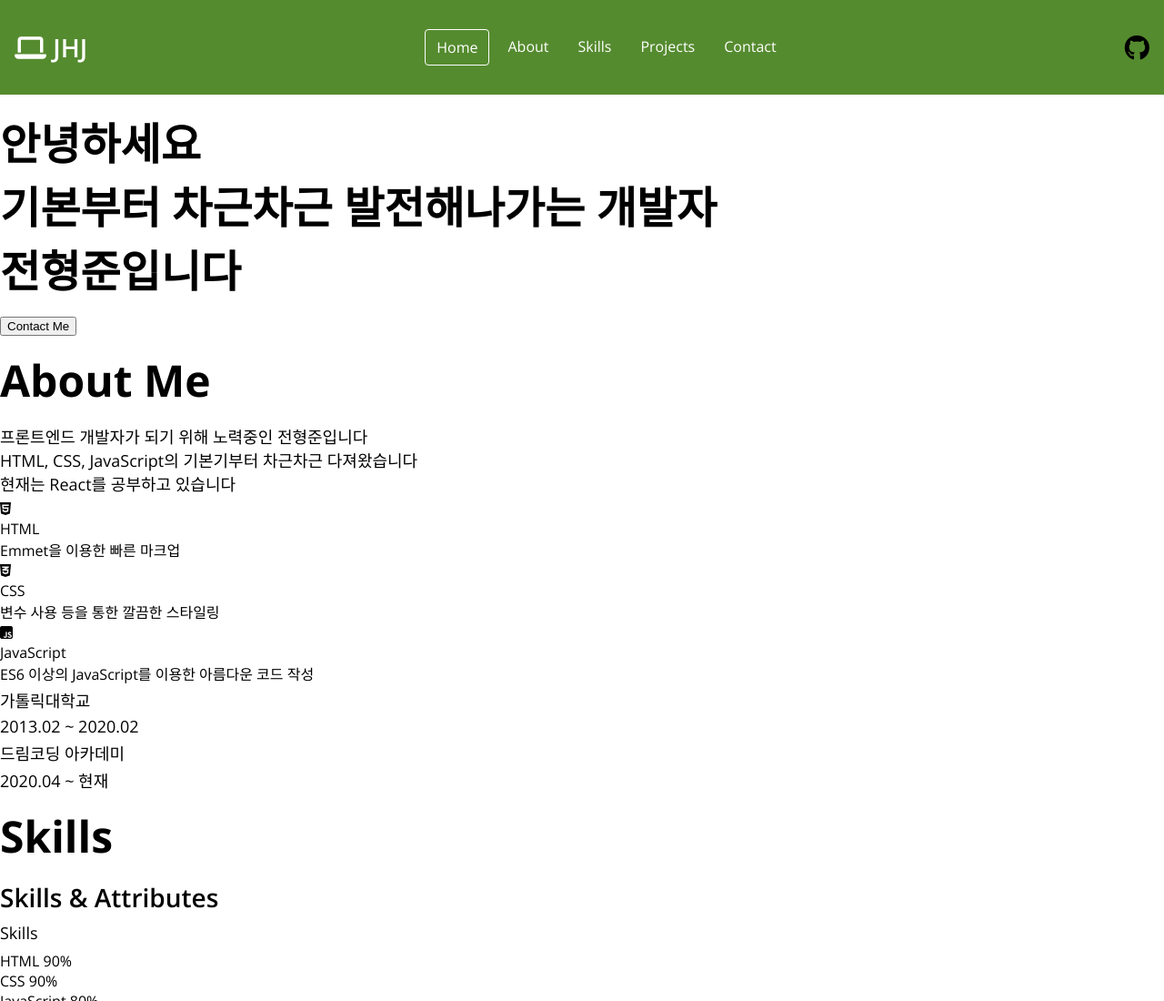
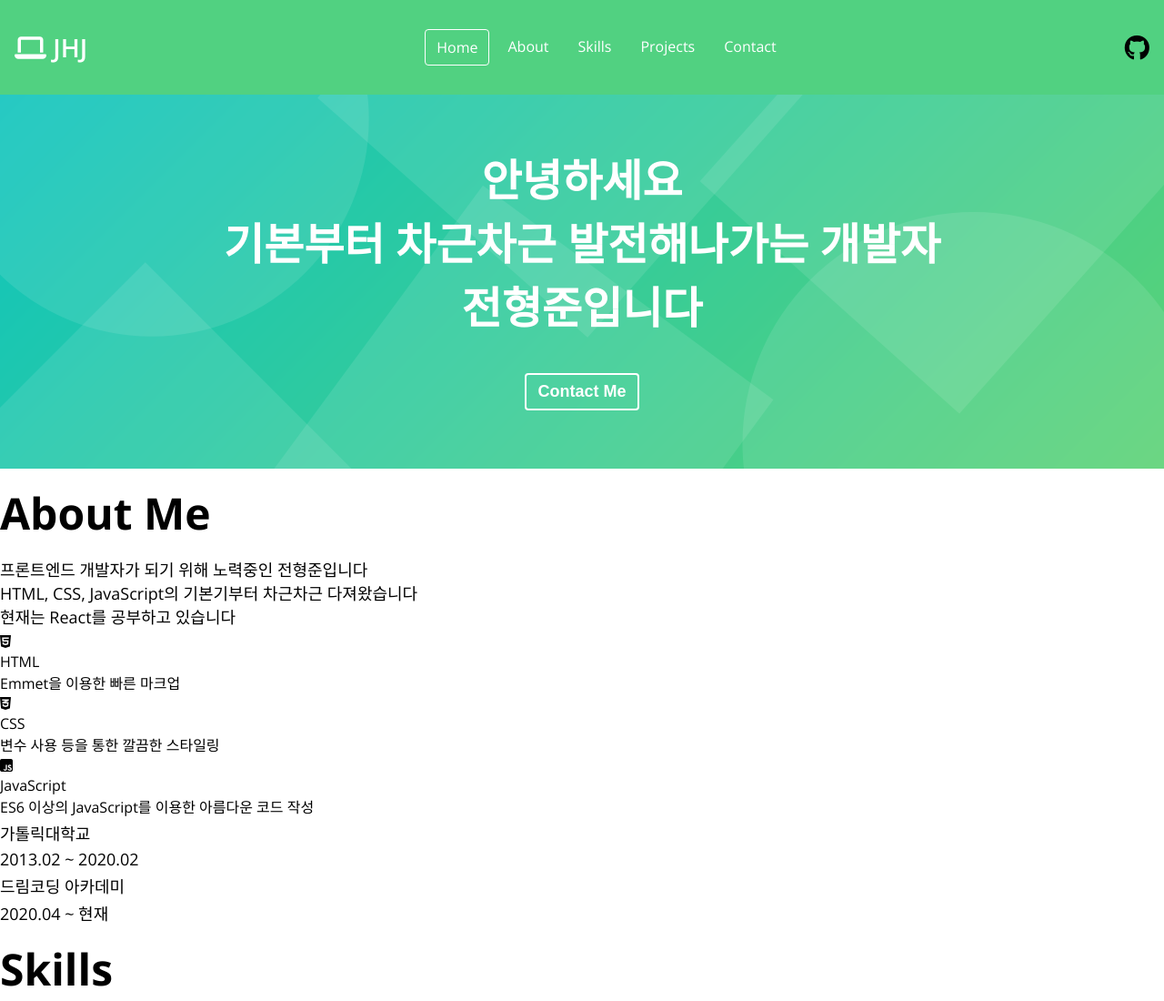
Before and after one commit to HyungjunJeon/Portfolio, a plain HTML site: page index.html in a window 1280 px wide. Shown: the top 1100 px of the page at 91% size. Drawn offline with nearby package versions, Linux system fonts and the light colour scheme.

Commit message:
CSS: Home

```diff
--- a/style.css
+++ b/style.css
@@ -5,8 +5,8 @@
     --color-white: #ffffff;
     --color-light-white: #eeeeee;
     --color-dark-white: #bdbdbd;
-    --color-light-green: #57AA70;
-    --color-dark-green: #558b2f;
+    --color-light-green: #51D181;
+    --color-dark-green: #57AA70;
     --color-dark-grey: #4d4d4d;
     --color-grey: #616161;
     --color-light-grey: #7c7979;
@@ -31,6 +31,12 @@
     --size-border-radius: 4px;
   }
 
+  button {
+      background-color: transparent;
+      cursor: pointer;
+      border: none;
+      outline: none;
+  }
   /* Typography */
 
   h1 {
@@ -86,7 +92,7 @@
   #navbar {
       display: flex;
       justify-content: space-between;
-      background-color: var(--color-dark-green);
+      background-color: var(--color-light-green);
       align-items: center;
       color: var(--color-white);
       padding: 16px;
@@ -112,7 +118,7 @@
 }
 
 .navbar__menu__item:hover {
-    background-color: var(--color-light-green);
+    background-color: var(--color-dark-green);
 }
 
 .navbar__link {
@@ -122,3 +128,24 @@
 .navbar__link .fa-github {
     color: var(--color-black)
 }
+
+/* Home */
+#home {
+    background: url("imgs/home-background.png") center/cover no-repeat;
+    padding: 40px;
+    text-align: center;
+}
+
+.home__title {
+    color: var(--color-white)
+}
+
+.home__contact {
+    font-size: var(--font-regular);
+    font-weight: var(--weight-bold);
+    color: var(--color-white);
+    margin: 24px;
+    padding: 8px 12px;
+    border: 2px solid var(--color-white);
+    border-radius: var(--size-border-radius);
+}
```
